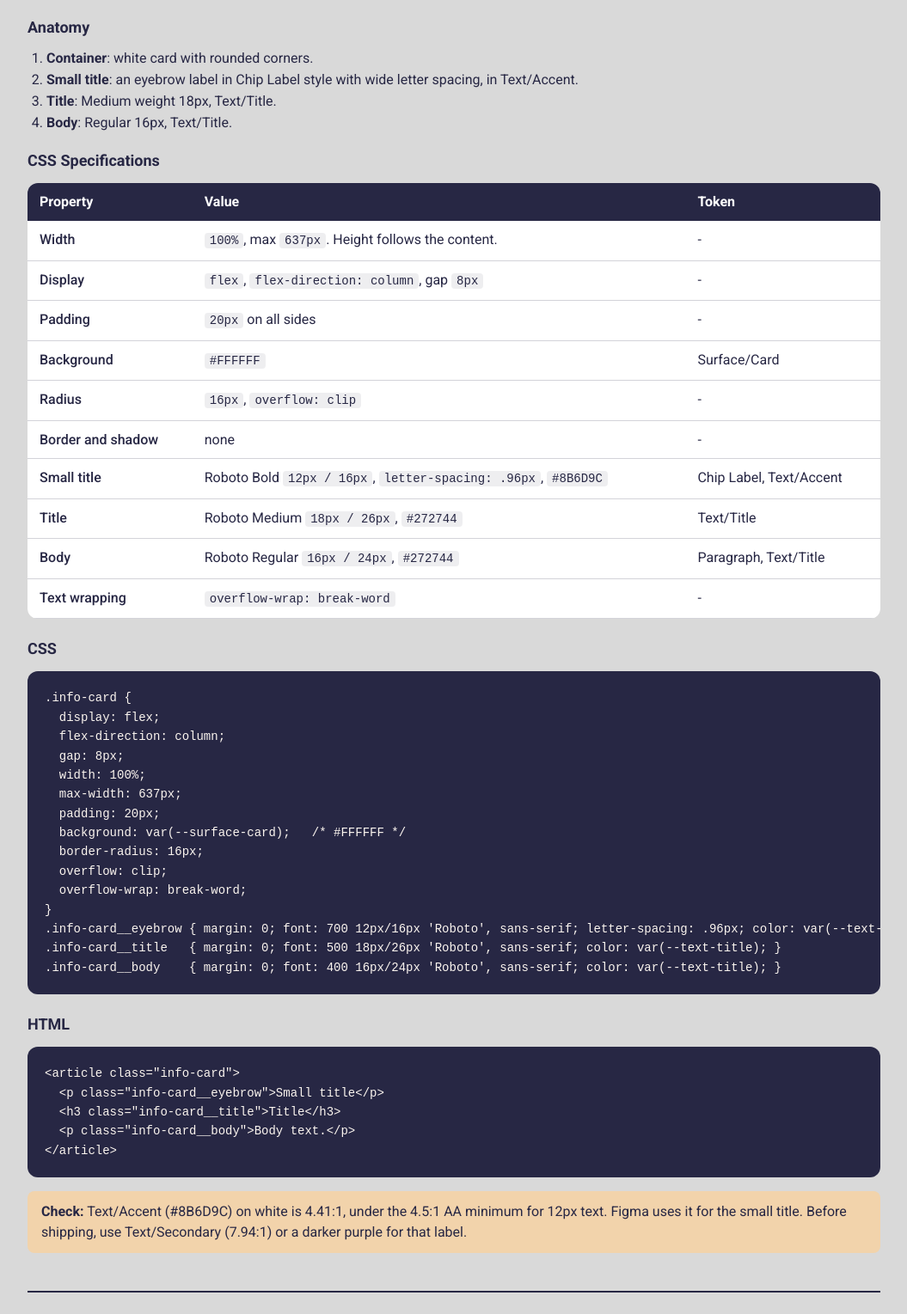
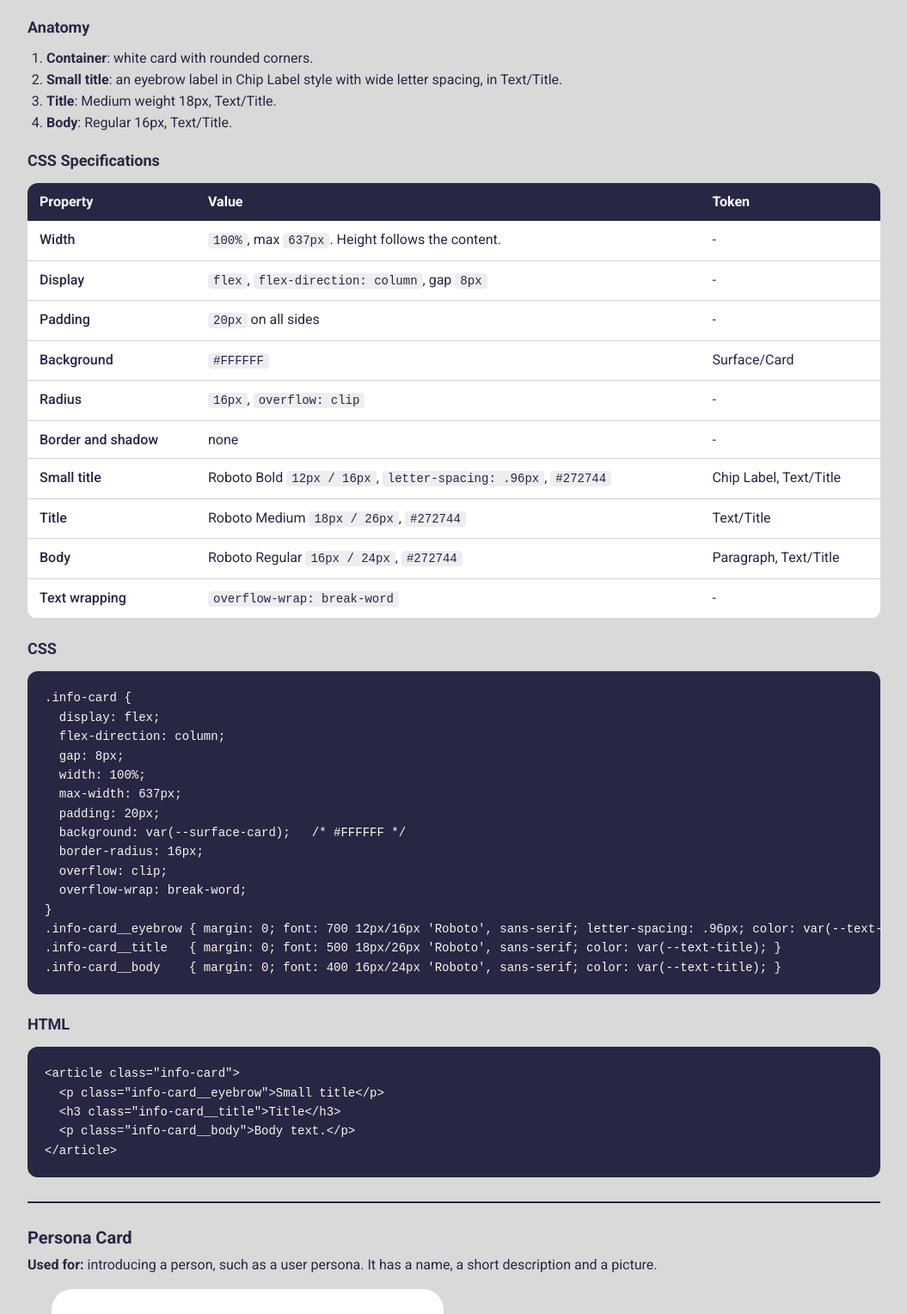
Before and after one commit to JMyersUX/JmdesignIIsystem, a plain HTML site: page components/card.html in a window 1280 px wide. Shown: the part 894-2423 px from the top of the page at 86% size, without its empty margins (112-1167 px from the left). Drawn offline with Linux system fonts and the light colour scheme.

Commit message:
Update small title styles and accessibility notes

```diff
--- a/components/card.html
+++ b/components/card.html
@@ -83,7 +83,7 @@
   <h4 class="code-title">Anatomy</h4>
   <ol class="anatomy">
     <li><strong>Container</strong>: white card with rounded corners.</li>
-    <li><strong>Small title</strong>: an eyebrow label in Chip Label style with wide letter spacing, in Text/Accent.</li>
+    <li><strong>Small title</strong>: an eyebrow label in Chip Label style with wide letter spacing, in Text/Title.</li>
     <li><strong>Title</strong>: Medium weight 18px, Text/Title.</li>
     <li><strong>Body</strong>: Regular 16px, Text/Title.</li>
   </ol>
@@ -97,7 +97,7 @@
       <tr><td>Background</td><td><code>#FFFFFF</code></td><td>Surface/Card</td></tr>
       <tr><td>Radius</td><td><code>16px</code>, <code>overflow: clip</code></td><td>-</td></tr>
       <tr><td>Border and shadow</td><td>none</td><td>-</td></tr>
-      <tr><td>Small title</td><td>Roboto Bold <code>12px / 16px</code>, <code>letter-spacing: .96px</code>, <code>#8B6D9C</code></td><td>Chip Label, Text/Accent</td></tr>
+      <tr><td>Small title</td><td>Roboto Bold <code>12px / 16px</code>, <code>letter-spacing: .96px</code>, <code>#272744</code></td><td>Chip Label, Text/Title</td></tr>
       <tr><td>Title</td><td>Roboto Medium <code>18px / 26px</code>, <code>#272744</code></td><td>Text/Title</td></tr>
       <tr><td>Body</td><td>Roboto Regular <code>16px / 24px</code>, <code>#272744</code></td><td>Paragraph, Text/Title</td></tr>
       <tr><td>Text wrapping</td><td><code>overflow-wrap: break-word</code></td><td>-</td></tr>
@@ -116,7 +116,7 @@
   overflow: clip;
   overflow-wrap: break-word;
 }
-.info-card__eyebrow { margin: 0; font: 700 12px/16px 'Roboto', sans-serif; letter-spacing: .96px; color: var(--text-accent); }
+.info-card__eyebrow { margin: 0; font: 700 12px/16px 'Roboto', sans-serif; letter-spacing: .96px; color: var(--text-title); }
 .info-card__title   { margin: 0; font: 500 18px/26px 'Roboto', sans-serif; color: var(--text-title); }
 .info-card__body    { margin: 0; font: 400 16px/24px 'Roboto', sans-serif; color: var(--text-title); }</code></pre>
   <h4 class="code-title">HTML</h4>
@@ -125,7 +125,6 @@
   &lt;h3 class="info-card__title"&gt;Title&lt;/h3&gt;
   &lt;p class="info-card__body"&gt;Body text.&lt;/p&gt;
 &lt;/article&gt;</code></pre>
-  <p class="provisional"><strong>Check:</strong> Text/Accent (#8B6D9C) on white is 4.41:1, under the 4.5:1 AA minimum for 12px text. Figma uses it for the small title. Before shipping, use Text/Secondary (7.94:1) or a darker purple for that label.</p>
 </div>
 
 <div class="variant">
@@ -208,7 +207,6 @@
 <ul class="rule-list">
   <li><strong>Structure:</strong> each card is an <code>&lt;article&gt;</code> and its title is a real heading. Use the next level under the section heading (for example <code>h3</code> under an <code>h2</code>), so screen reader users can jump from card to card. The eyebrow "Small title" is a <code>&lt;p&gt;</code>, not a heading.</li>
   <li><strong>Contrast:</strong> Title on white is 14.38:1. Body text (Text/Title) is 14.38:1 and Persona text (Text/Primary) is 21:1. Image label Text/Title on Image/Pink is 6.10:1. All pass WCAG AA.</li>
-  <li><strong>Known failure:</strong> the 12px eyebrow in Text/Accent on white is 4.41:1 and does not meet the 4.5:1 minimum. Change the label color before shipping.</li>
   <li><strong>Images:</strong> a photo of a person needs real alt text that describes them in a useful way. A purely decorative image uses <code>alt=""</code>. A placeholder box uses <code>role="img"</code> with an <code>aria-label</code>.</li>
   <li><strong>Not interactive:</strong> the cards are not links or buttons, so they are not in the tab order. If a whole card must be clickable, put one link on the title and stretch it over the card with <code>::after</code>. Don't wrap the card in a link with more links inside. Give it a visible focus outline, <code>3px solid #272744</code> with <code>3px</code> offset (provisional, not in Figma).</li>
   <li><strong>Reflow and zoom:</strong> width is <code>100%</code> with a max width, so the card shrinks at 320px and never scrolls sideways. Height is never fixed, so text can grow at 200% zoom. Text uses <code>overflow-wrap: break-word</code> for long words.</li>
```
